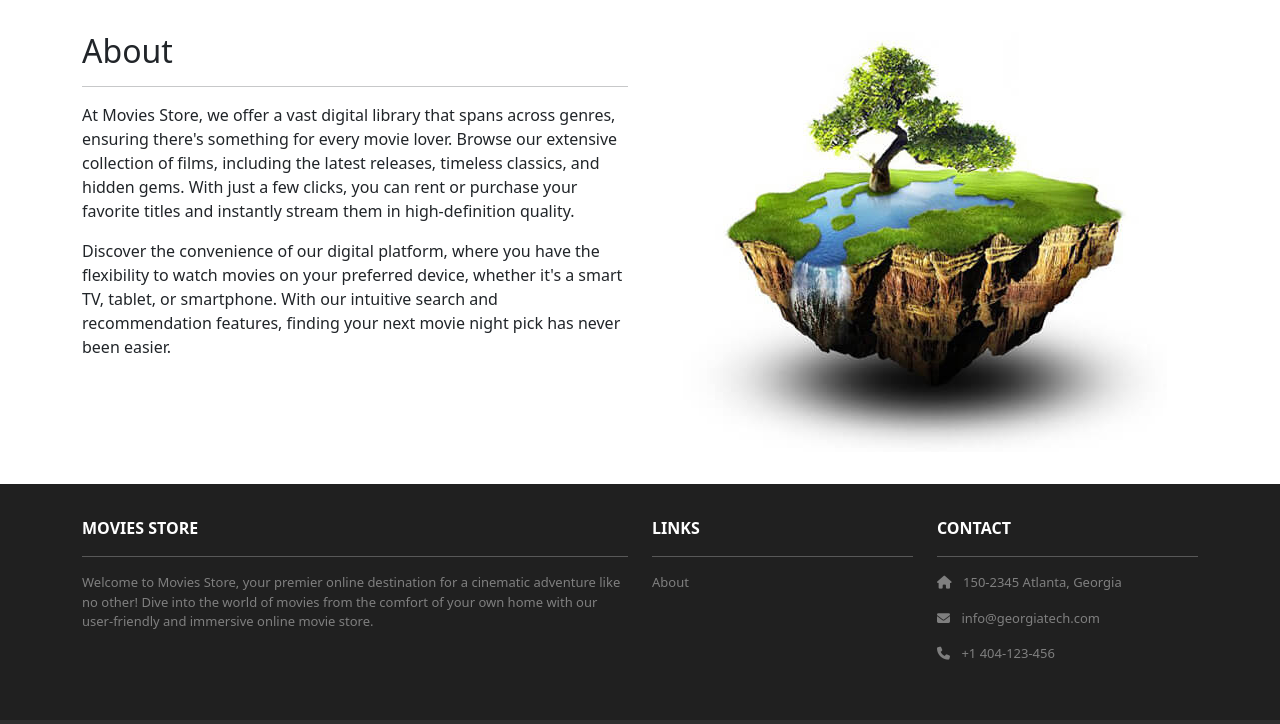
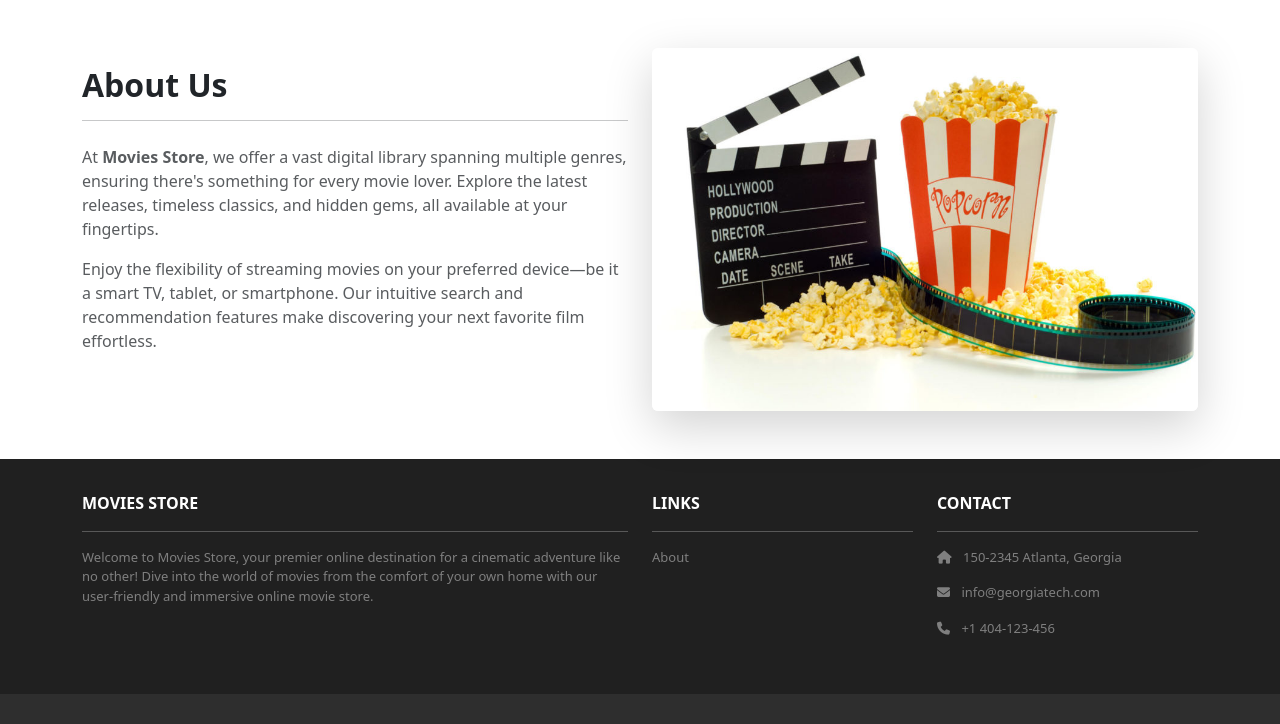
Before and after one commit to NB670/MovieStorePV3, a Django app: page /about in a window 1280 px wide. Shown: the part 82-806 px from the top of the page. Run offline with Django 5.2, Linux system fonts and the light colour scheme; some libraries are stand-ins or nearby versions.

Commit message:
adjusted html stuff
asdf

```diff
--- a/home/templates/home/about.html
+++ b/home/templates/home/about.html
@@ -1,35 +1,23 @@
 {% extends 'base.html' %}
 {% block content %}
 {% load static %}
-<div class="p-3">
+<div class="py-5">
   <div class="container">
-    <div class="row mt-3">
-      <div class="col-md-6 mx-auto mb-3">
-        <h2>About</h2>
-        <hr />
-        <p>
-           At Movies Store, we offer a vast digital library
-           that spans across genres, ensuring there's
-           something for every movie lover. Browse our
-           extensive collection of films, including the
-           latest releases, timeless classics, and hidden
-           gems. With just a few clicks, you can rent or
-           purchase your favorite titles and instantly
-           stream them in high-definition quality.
+    <div class="row align-items-center">
+      <!-- Text Section -->
+      <div class="col-md-6 mb-4">
+        <h2 class="fw-bold">About Us</h2>
+        <hr class="mb-4" />
+        <p class="text-muted">
+           At <strong>Movies Store</strong>, we offer a vast digital library spanning multiple genres, ensuring there's something for every movie lover. Explore the latest releases, timeless classics, and hidden gems, all available at your fingertips.
         </p>
-        <p>
-          Discover the convenience of our digital platform,
-          where you have the flexibility to watch movies
-          on your preferred device, whether it's a smart
-          TV, tablet, or smartphone. With our intuitive
-          search and recommendation features, finding your
-          next movie night pick has never been easier.
+        <p class="text-muted">
+          Enjoy the flexibility of streaming movies on your preferred device—be it a smart TV, tablet, or smartphone. Our intuitive search and recommendation features make discovering your next favorite film effortless.
         </p>
       </div>
-      <div class="col-md-6 mx-auto mb-3 text-center">
-        <img src="{% static 'img/about.jpg' %}"
-             class="max-width-100"
-             alt="about" />
+      <!-- Image Section -->
+      <div class="col-md-6 text-center">
+        <img src="{% static 'img/aboutus.jpg' %}" class="img-fluid rounded shadow-lg" alt="About Movies Store">
       </div>
     </div>
   </div>
```
Also changed, not shown: cart/templates/cart/purchase.html (+11 -6 lines), movies/templates/movies/edit_review.html (+14 -13 lines), db.sqlite3, moviesstore/static/img/about.jpg (deleted), moviesstore/static/img/aboutus.jpg (added).
